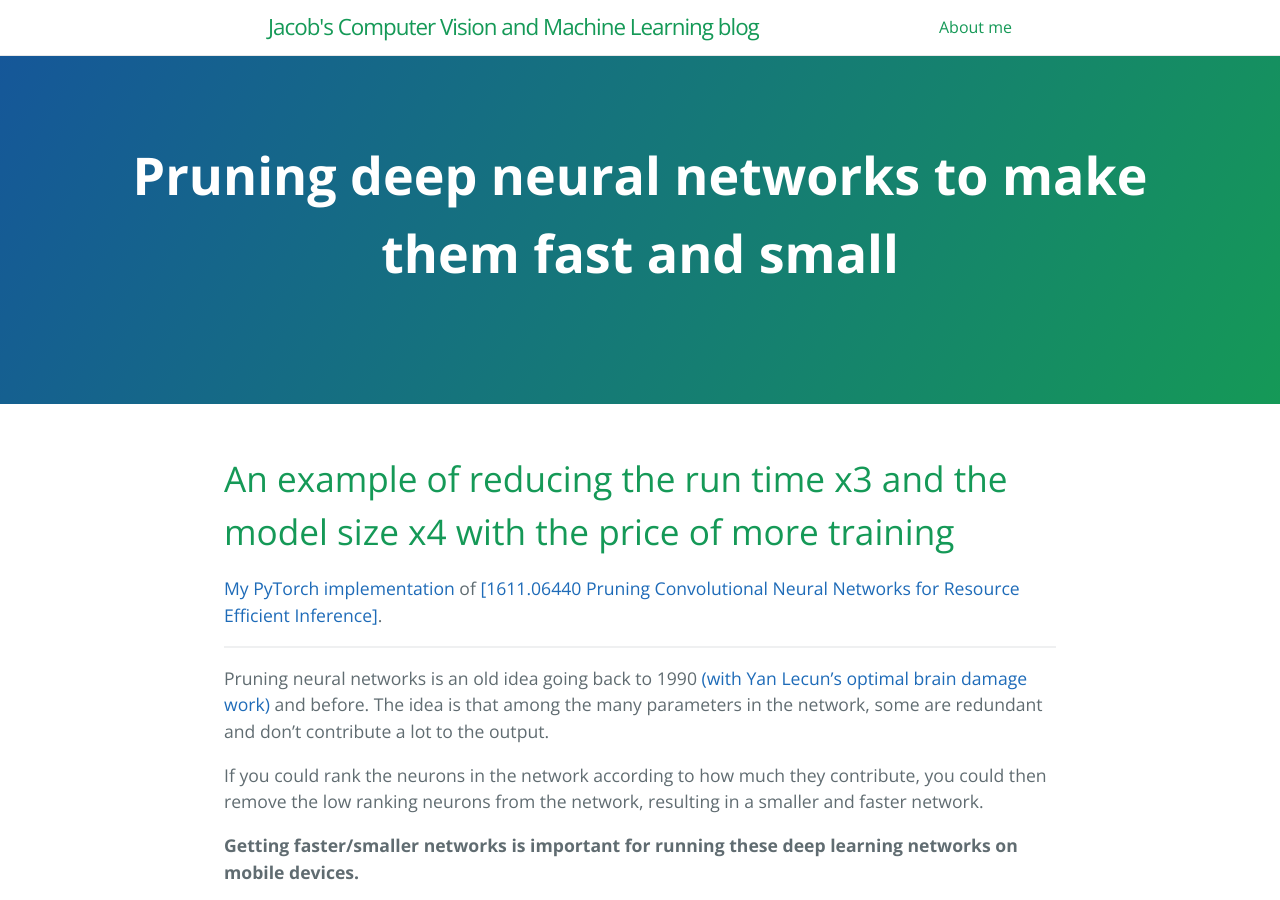
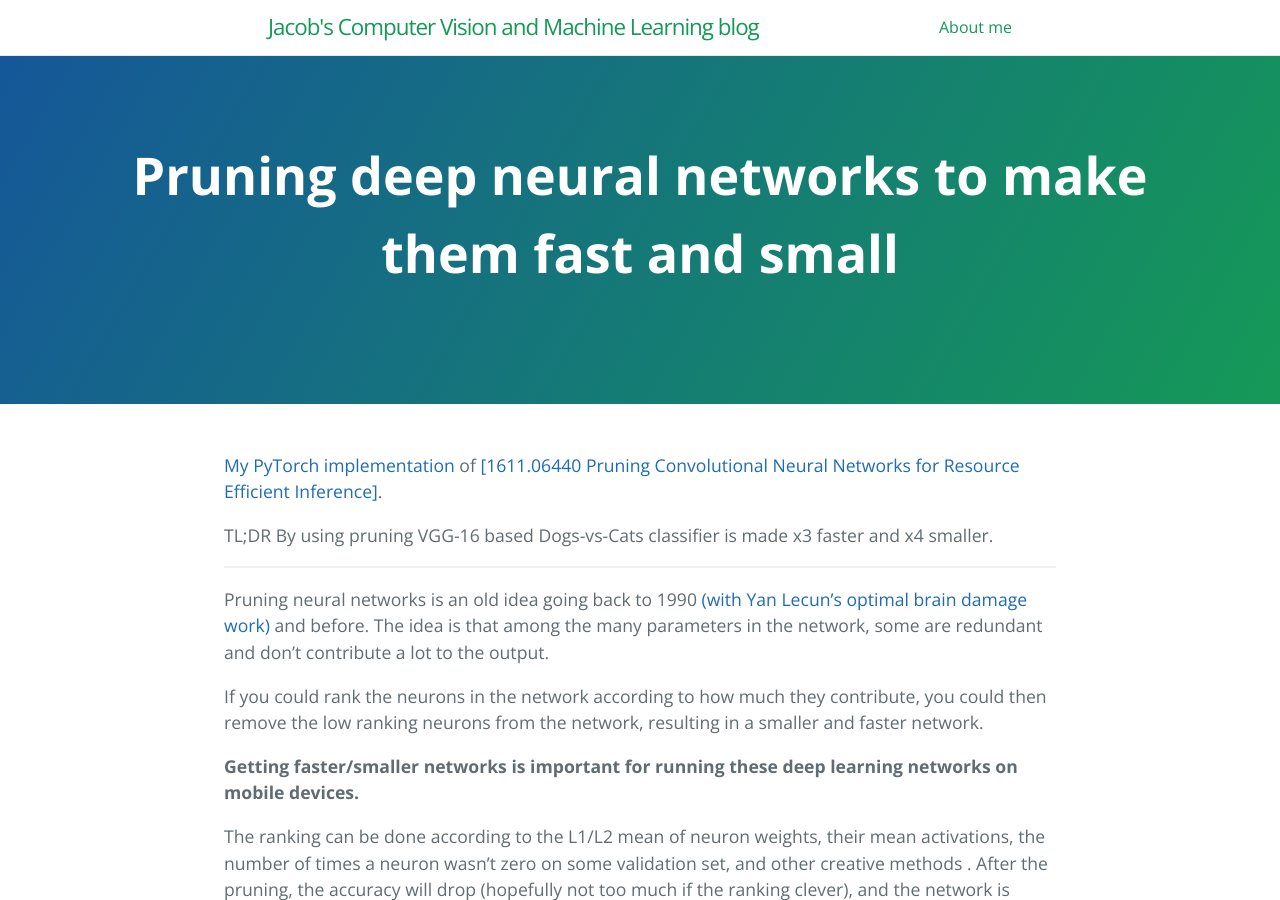
Before and after one commit to jacobgil/jacobgil.github.io, a Jekyll site: the page built from _posts/2017-06-23-pruning-deep-neural-networks.md, in a window 1280 px wide and 900 px high. Built offline with Jekyll 4.4.1, drawn with Linux system fonts in a browser that asks for light colours; comment, search, counter and statistics services are not loaded.

Commit message:
New post

```diff
--- a/_posts/2017-06-23-pruning-deep-neural-networks.md
+++ b/_posts/2017-06-23-pruning-deep-neural-networks.md
@@ -6,13 +6,10 @@ permalink: deeplearning/pruning-deep-learning
 ---
 
 
-An example of reducing the run time x3 and the model size x4 with the price of more training
-============================
-
-
 
 [My PyTorch implementation](https://github.com/jacobgil/pytorch-pruning) of [\[1611.06440 Pruning Convolutional Neural Networks for Resource Efficient Inference\]](https://arxiv.org/abs/1611.06440).
 
+TL;DR By using pruning VGG-16 based Dogs-vs-Cats classifier is made x3 faster and x4 smaller.
 
 ----------
 
```
